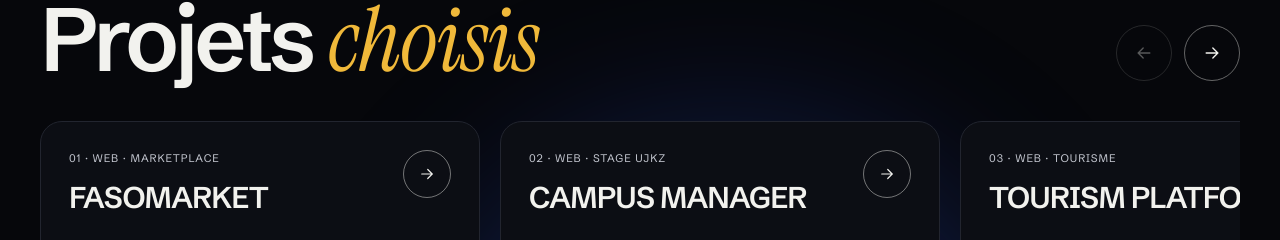
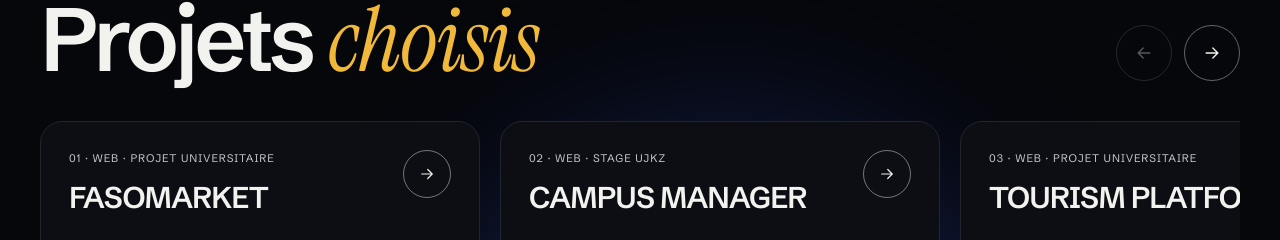
Before and after one commit to Ednik75/PORTFOLIO, a React (Vite) app: page / in a window 1280 px wide. Shown: the part 1364-1604 px from the top of the page. Built offline with nearby package versions, Linux system fonts and the light colour scheme.

Commit message:
Précise le cadre de chaque projet : universitaire ou personnel
Co-Authored-By: Claude Opus 5.5 <noreply@anthropic.com>
Claude-Session: https://claude.ai/code/session_018NZun9XzD8psAX51BvS6Es

```diff
--- a/src/data/projects.js
+++ b/src/data/projects.js
@@ -10,7 +10,7 @@ export const projects = [
   {
     slug: 'fasomarket',
     title: 'FasoMarket',
-    kind: 'Web · Marketplace',
+    kind: 'Web · Projet universitaire',
     c1: '#1F8A5B',
     c2: '#F0B93A',
     desc: 'Marketplace locale : clients, commerçants, admin, et paiement Orange Money, Moov Money, Wave.',
@@ -18,7 +18,7 @@ export const projects = [
     image: null,
     // Contenu tiré du dépôt github.com/Ednik75/faso_market (README)
     caseStudy: {
-      label: 'Marketplace · Web',
+      label: 'Marketplace · Projet universitaire',
       lead: 'Une marketplace locale qui connecte les commerçants de Ouagadougou à leurs clients : catalogue, commandes, stock, statistiques et paiement mobile money.',
       role: 'Développeur fullstack',
       status: 'En ligne · Render',
@@ -127,7 +127,7 @@ export const projects = [
   {
     slug: 'tourisme-burkina',
     title: 'Tourism Platform',
-    kind: 'Web · Tourisme',
+    kind: 'Web · Projet universitaire',
     c1: '#F0B93A',
     c2: '#1F8A5B',
     desc: 'Découverte et réservation de destinations touristiques au Burkina Faso, avec tableau de bord admin.',
@@ -135,7 +135,7 @@ export const projects = [
     image: null,
     // Contenu tiré du dépôt github.com/tourismplatform/tourism-platform (projet d'équipe)
     caseStudy: {
-      label: 'Tourisme · Web',
+      label: 'Tourisme · Projet universitaire',
       lead: 'Une plateforme pour découvrir les destinations du Burkina Faso et les réserver en ligne, avec un tableau de bord pour l’administration.',
       role: '[Ton rôle dans l’équipe]',
       status: '[Statut]',
@@ -168,7 +168,7 @@ export const projects = [
   {
     slug: 'optilunette',
     title: 'OptiLunette',
-    kind: 'Web · E-commerce',
+    kind: 'Web · Projet perso',
     c1: '#E5533D',
     c2: '#2B4FD8',
     desc: 'Boutique de lunettes avec essayage virtuel et back-office pour opticiens.',
@@ -176,7 +176,7 @@ export const projects = [
     image: null,
     // Contenu tiré du dépôt github.com/Ednik75/optilunette (README)
     caseStudy: {
-      label: 'E-commerce · Web',
+      label: 'E-commerce · Projet perso',
       lead: 'Une plateforme optique où les clients essaient et achètent leurs lunettes en ligne, et où les opticiens gèrent leur boutique.',
       role: 'Développeur fullstack',
       status: '[Statut]',
```
